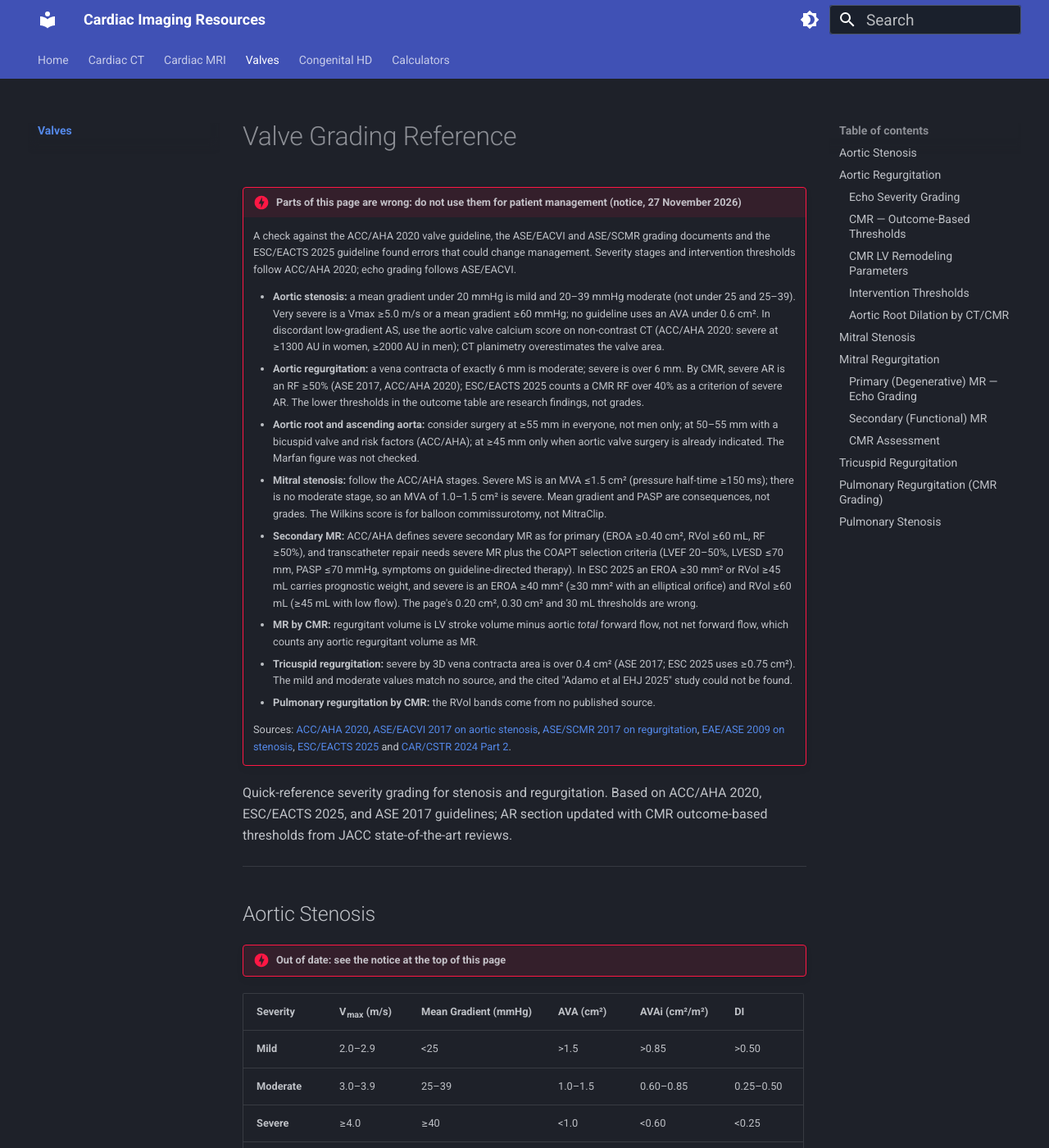
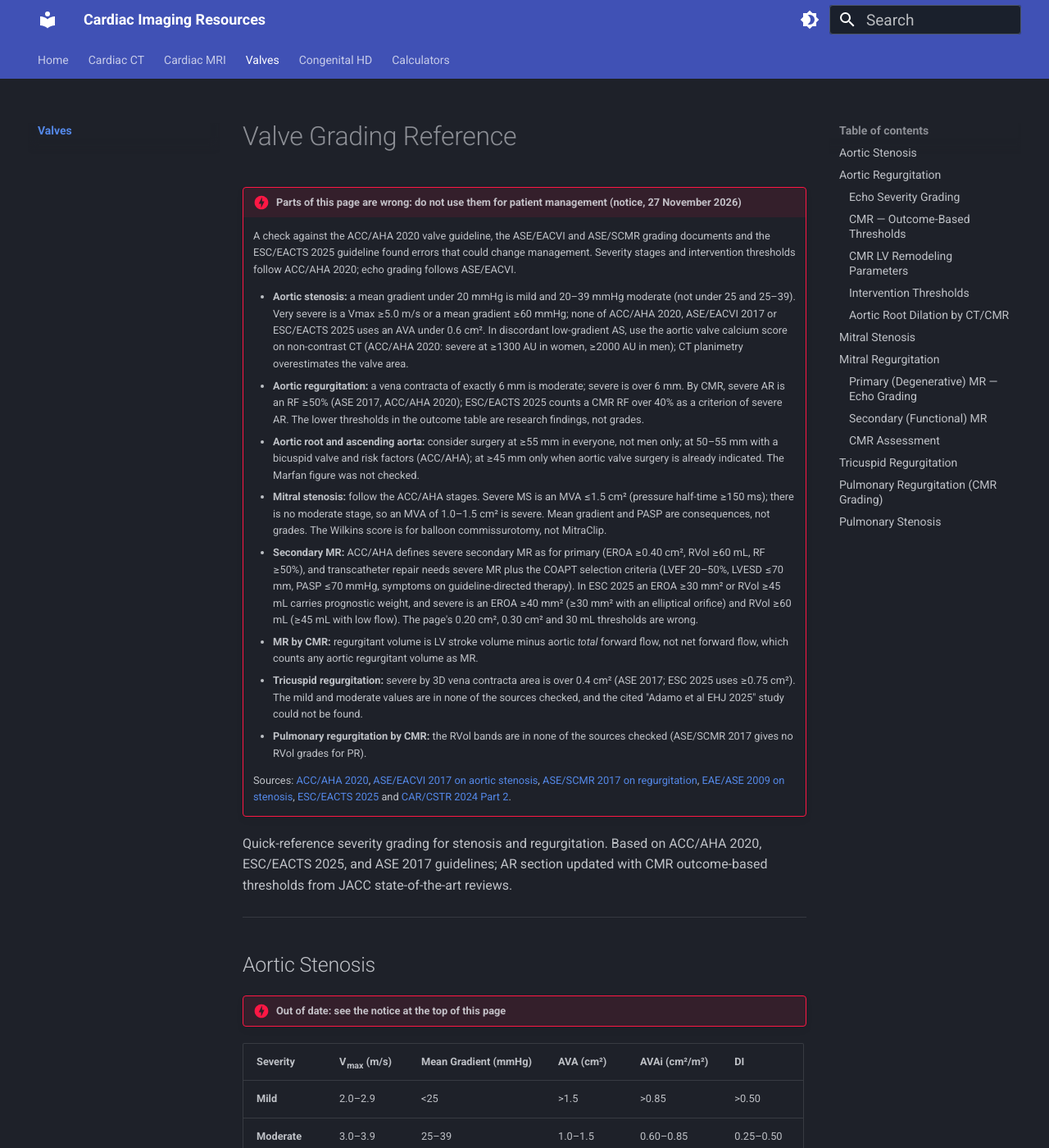
Before and after one commit to dfergs93/cardiac-imaging-resources, an MkDocs documentation site: the page built from docs/valves/index.md, in a window 1280 px wide and 1400 px high. Shown: the whole window at 82% size. Built offline with MkDocs 1.6.1 and Material for MkDocs 9.7.7, drawn with Linux system fonts in a browser that asks for light colours.

Commit message:
fix: batch 3 notices say what the check read, not more; TTVR sizing "not confirmed"; Bernoulli proximal-velocity line
From the final review of the audit batch:
- TAVR and valve grading: where a number wasn't found, the notices name the documents
  checked instead of saying no published source has it (ESCR 2020 does give a 10–14 mm
  coronary height).
- TTVR: the sizing rule couldn't be confirmed (its main CT reference is unread), so the
  notice is a "not confirmed" warning, not an error.
- Bernoulli: under the formula, when to use 4(Vmax² − Vproximal²) (ASE/EACVI 2017), the
  half of the audit's fix that had nowhere to show.

Co-Authored-By: Claude Opus 5.5 <noreply@anthropic.com>
Claude-Session: https://claude.ai/code/session_018rxg1PuJtLzstwBW3FFyVK

```diff
--- a/docs/valves/index.md
+++ b/docs/valves/index.md
@@ -7,14 +7,14 @@ title: Valve Grading Reference
 !!! danger "Parts of this page are wrong: do not use them for patient management (notice, 27 November 2026)"
     A check against the ACC/AHA 2020 valve guideline, the ASE/EACVI and ASE/SCMR grading documents and the ESC/EACTS 2025 guideline found errors that could change management. Severity stages and intervention thresholds follow ACC/AHA 2020; echo grading follows ASE/EACVI.
 
-    - **Aortic stenosis:** a mean gradient under 20 mmHg is mild and 20–39 mmHg moderate (not under 25 and 25–39). Very severe is a Vmax ≥5.0 m/s or a mean gradient ≥60 mmHg; no guideline uses an AVA under 0.6 cm². In discordant low-gradient AS, use the aortic valve calcium score on non-contrast CT (ACC/AHA 2020: severe at ≥1300 AU in women, ≥2000 AU in men); CT planimetry overestimates the valve area.
+    - **Aortic stenosis:** a mean gradient under 20 mmHg is mild and 20–39 mmHg moderate (not under 25 and 25–39). Very severe is a Vmax ≥5.0 m/s or a mean gradient ≥60 mmHg; none of ACC/AHA 2020, ASE/EACVI 2017 or ESC/EACTS 2025 uses an AVA under 0.6 cm². In discordant low-gradient AS, use the aortic valve calcium score on non-contrast CT (ACC/AHA 2020: severe at ≥1300 AU in women, ≥2000 AU in men); CT planimetry overestimates the valve area.
     - **Aortic regurgitation:** a vena contracta of exactly 6 mm is moderate; severe is over 6 mm. By CMR, severe AR is an RF ≥50% (ASE 2017, ACC/AHA 2020); ESC/EACTS 2025 counts a CMR RF over 40% as a criterion of severe AR. The lower thresholds in the outcome table are research findings, not grades.
     - **Aortic root and ascending aorta:** consider surgery at ≥55 mm in everyone, not men only; at 50–55 mm with a bicuspid valve and risk factors (ACC/AHA); at ≥45 mm only when aortic valve surgery is already indicated. The Marfan figure was not checked.
     - **Mitral stenosis:** follow the ACC/AHA stages. Severe MS is an MVA ≤1.5 cm² (pressure half-time ≥150 ms); there is no moderate stage, so an MVA of 1.0–1.5 cm² is severe. Mean gradient and PASP are consequences, not grades. The Wilkins score is for balloon commissurotomy, not MitraClip.
     - **Secondary MR:** ACC/AHA defines severe secondary MR as for primary (EROA ≥0.40 cm², RVol ≥60 mL, RF ≥50%), and transcatheter repair needs severe MR plus the COAPT selection criteria (LVEF 20–50%, LVESD ≤70 mm, PASP ≤70 mmHg, symptoms on guideline-directed therapy). In ESC 2025 an EROA ≥30 mm² or RVol ≥45 mL carries prognostic weight, and severe is an EROA ≥40 mm² (≥30 mm² with an elliptical orifice) and RVol ≥60 mL (≥45 mL with low flow). The page's 0.20 cm², 0.30 cm² and 30 mL thresholds are wrong.
     - **MR by CMR:** regurgitant volume is LV stroke volume minus aortic *total* forward flow, not net forward flow, which counts any aortic regurgitant volume as MR.
-    - **Tricuspid regurgitation:** severe by 3D vena contracta area is over 0.4 cm² (ASE 2017; ESC 2025 uses ≥0.75 cm²). The mild and moderate values match no source, and the cited "Adamo et al EHJ 2025" study could not be found.
-    - **Pulmonary regurgitation by CMR:** the RVol bands come from no published source.
+    - **Tricuspid regurgitation:** severe by 3D vena contracta area is over 0.4 cm² (ASE 2017; ESC 2025 uses ≥0.75 cm²). The mild and moderate values are in none of the sources checked, and the cited "Adamo et al EHJ 2025" study could not be found.
+    - **Pulmonary regurgitation by CMR:** the RVol bands are in none of the sources checked (ASE/SCMR 2017 gives no RVol grades for PR).
 
     Sources: [ACC/AHA 2020](https://doi.org/10.1161/CIR.0000000000000923), [ASE/EACVI 2017 on aortic stenosis](https://doi.org/10.1016/j.echo.2017.02.009), [ASE/SCMR 2017 on regurgitation](https://doi.org/10.1016/j.echo.2017.01.007), [EAE/ASE 2009 on stenosis](https://doi.org/10.1016/j.echo.2008.11.029), [ESC/EACTS 2025](https://doi.org/10.1093/eurheartj/ehaf194) and [CAR/CSTR 2024 Part 2](https://doi.org/10.1177/08465371241233228).
 
```
Also changed, not shown: docs/calculators/bernoulli.md (+2 -0 lines), docs/cardiac_ct/device_planning/tavr.md (+2 -2 lines), docs/cardiac_ct/device_planning/ttvr.md (+3 -3 lines).
